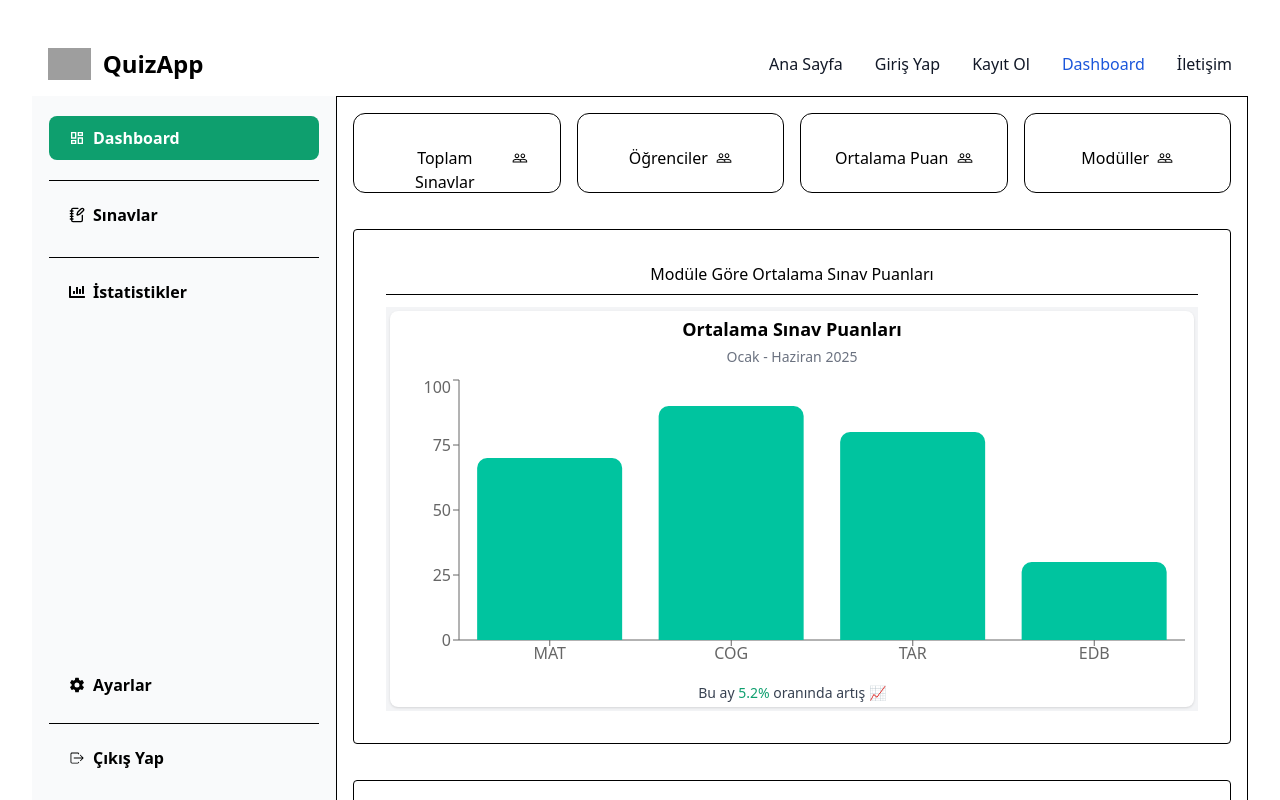
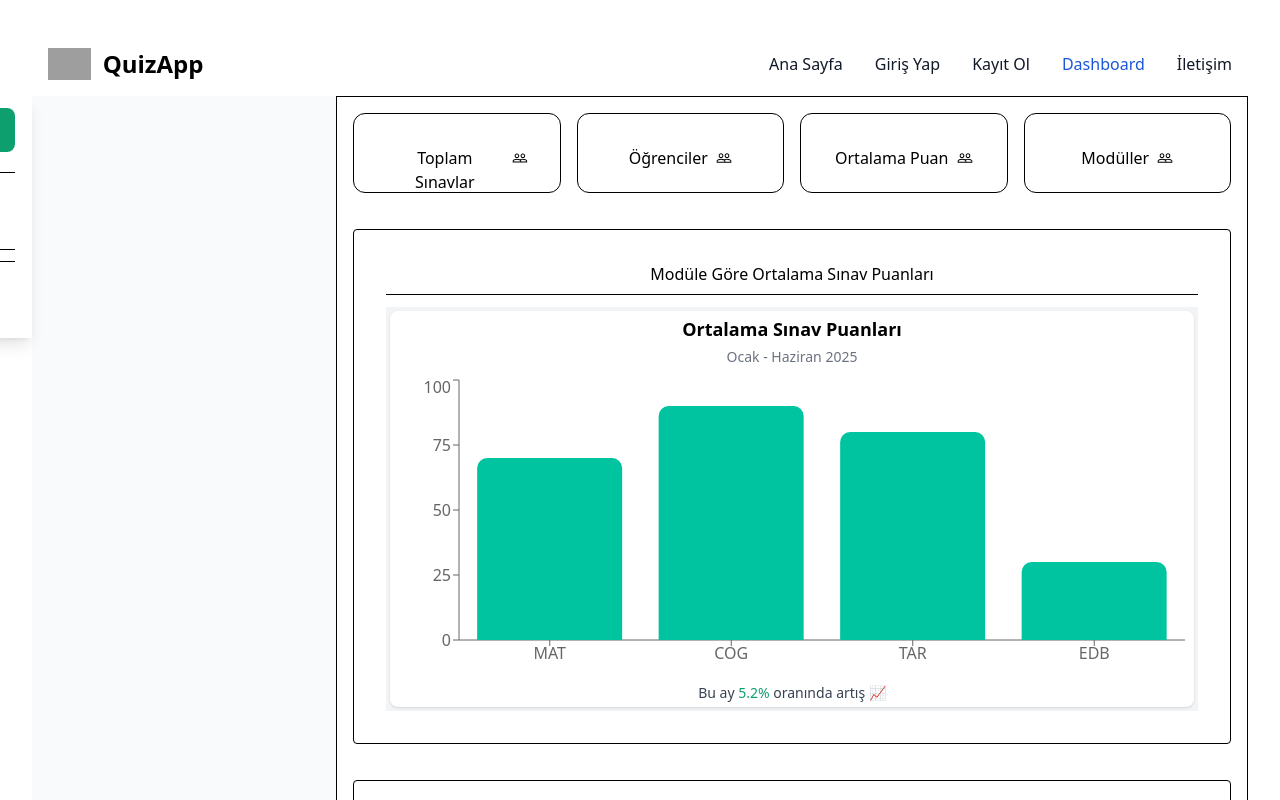
Before and after one commit to yusuftopcuu0/quiz-web-app, a React (Vite) app in the folder client/: page /dashboard in a window 1280 px wide. Shown: the top 800 px of the page. Built offline with nearby package versions, Linux system fonts and the light colour scheme; grey boxes are pictures that could not be loaded.

Commit message:
fix: update Sidebar layout and add overflow handling to Dashboard

```diff
--- a/client/src/components/Sidebar.tsx
+++ b/client/src/components/Sidebar.tsx
@@ -28,7 +28,7 @@ function Sidebar() {
 
   return (
     <>
-      <div className="sm:hidden bg-white absolute top-16 left-0 w-full z-50 text-center flex ps-5 gap-2 py-1">
+      <div className="sm:hidden bg-white absolute top-16 left-0 w-full z-50 text-center flex gap-2 py-1 ps-50">
         <button
           onClick={handleToggleSidebar}
           className="text-2xl transition-transform duration-300 hover:scale-110"
@@ -37,11 +37,14 @@ function Sidebar() {
         </button>
         <h1 className="text-lg font-bold">Kenar Çubuğunu {isOpen ? 'Kapat' : 'Aç'}</h1>
       </div>
-
       <aside
-        className={`${
-          isOpen ? 'flex' : 'hidden'
-        } sm:flex sm:w-1/4 flex-col items-center gap-2 p-3 sm:static z-50 h-full sm:mx-4 md:mx-0 lg:w-1/4 mt-6 sm:mt-2`}
+        className={`
+    fixed top-0 left-0 h-full w-1/3 sm:static sm:w-1/4
+    bg-white z-50 shadow-lg
+    transition-transform duration-500 ease-in-out
+    transform ${isOpen ? 'translate-x-0' : '-translate-x-full'}
+    flex flex-col items-center gap-2 p-3
+  `}
       >
         <div className="text-center">
           <div className="">
--- a/client/src/pages/dashboard/Dashboard.tsx
+++ b/client/src/pages/dashboard/Dashboard.tsx
@@ -5,7 +5,7 @@ import { UpcomingEventsCalendar } from '@/components/UpcomingEventsCalendar';
 
 function Dashboard() {
   return (
-    <div>
+    <div className="relative overflow-hidden">
       <div className="flex min-h-screen bg-white mt-4 sm:mt-0 w-full">
         <main className="w-full bg-white border p-4 gap-4 border-b">
           <div>
```
